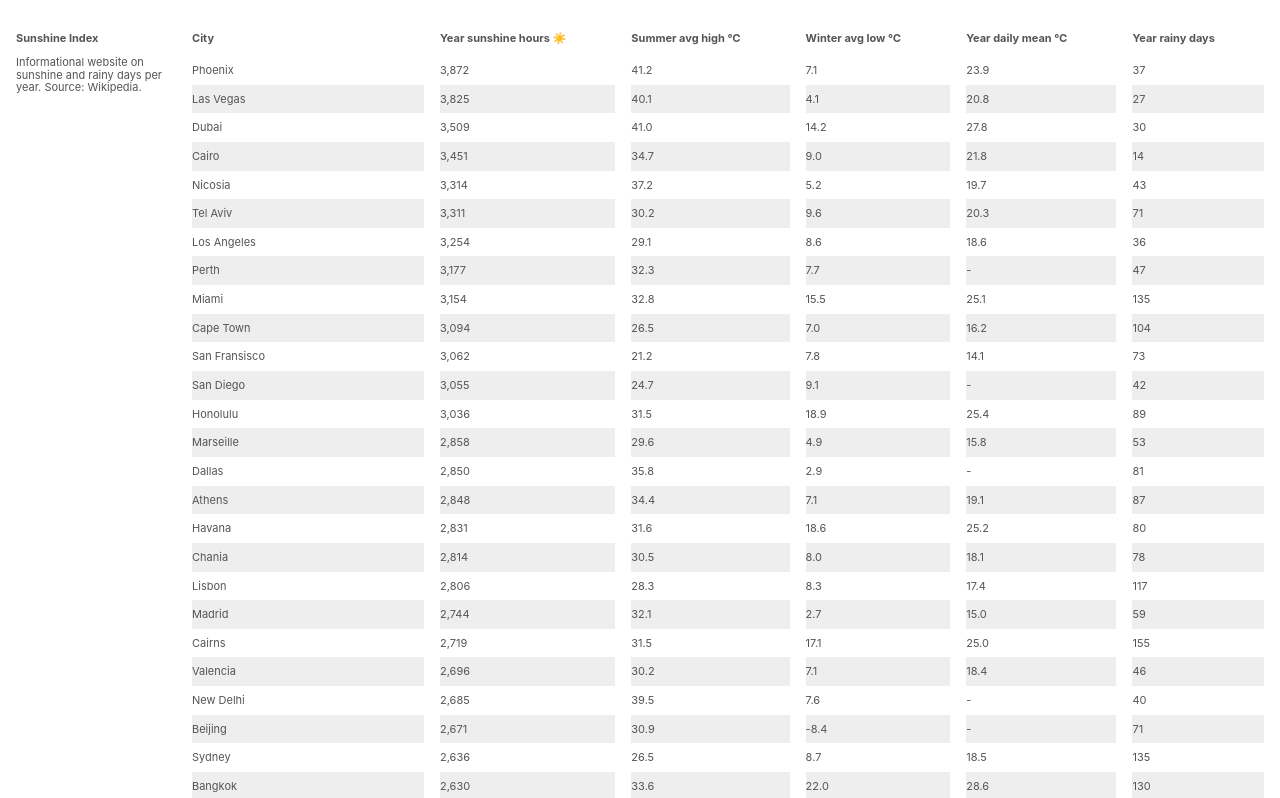
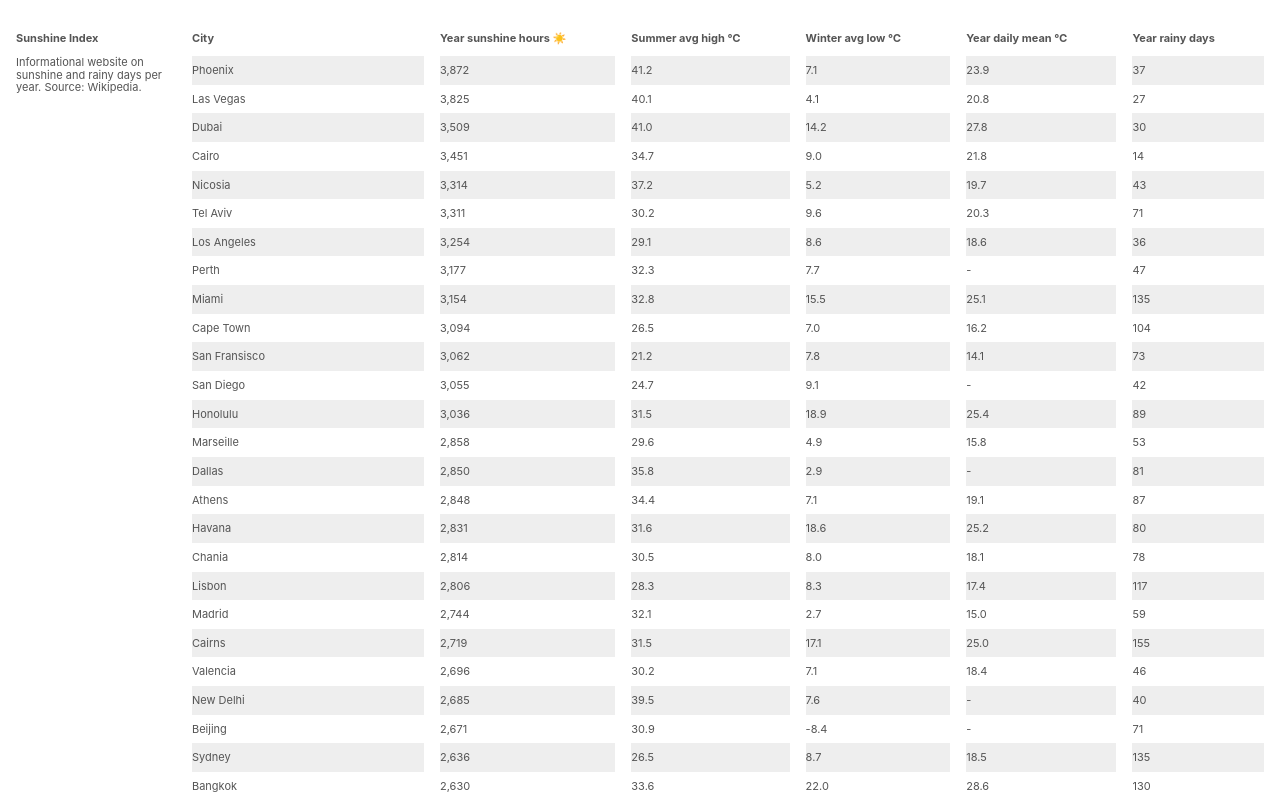
Before and after one commit to sirodoht/sunshine-index, a plain HTML site: page index.html in a window 1280 px wide. Shown: the top 798 px of the page. Drawn offline with Linux system fonts and the light colour scheme.

Commit message:
change styling for list

```diff
--- a/main.css
+++ b/main.css
@@ -212,6 +212,6 @@ body {
   padding-bottom: 8px;
 }
 
-.list-item:nth-child(even) {
+.list-item:nth-child(odd) {
   background: #eee;
 }
```
